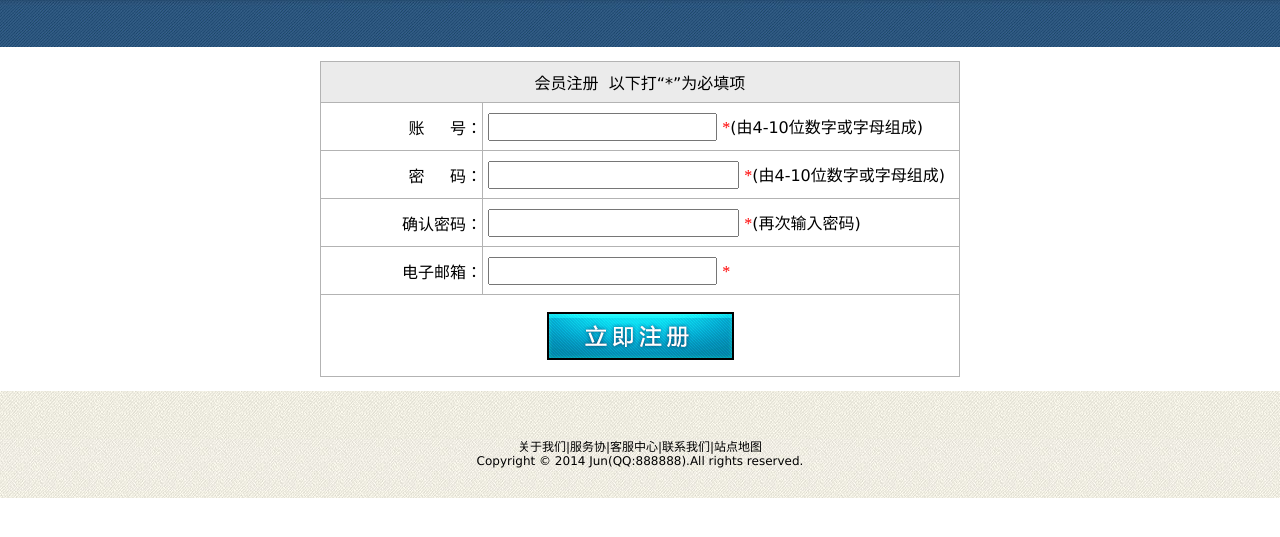
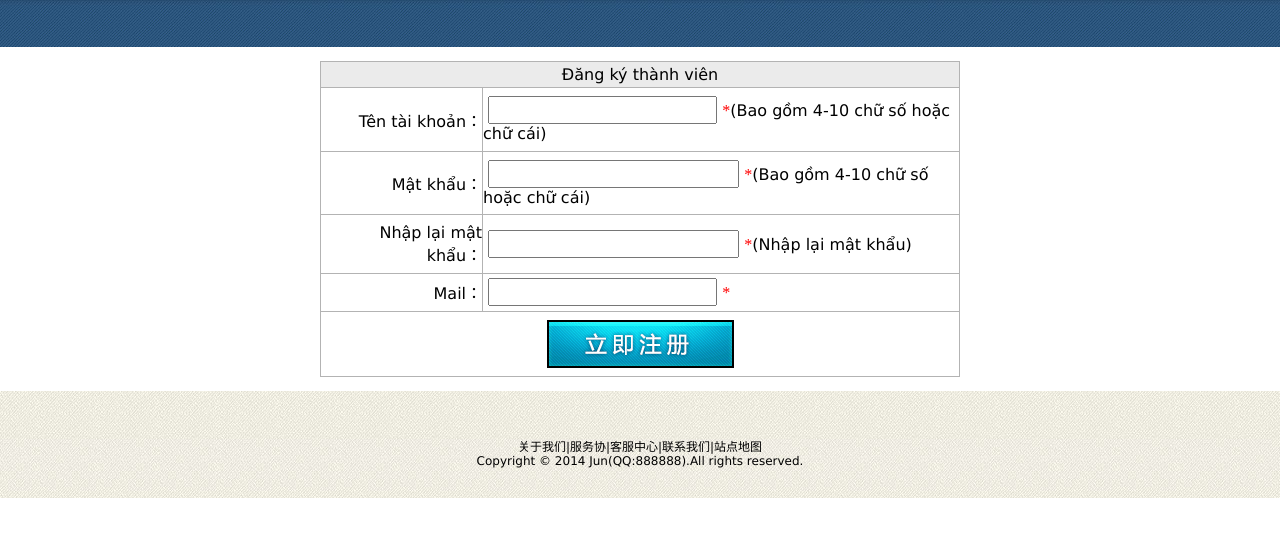
Before and after one commit to SakuraEvilStore/TNGH2018, a PHP site: page / in a window 1280 px wide. Shown: the part 200-737 px from the top of the page. Run offline with PHP 8.4, Linux system fonts and the light colour scheme.

Commit message:
first commit

```diff
--- a/index.php
+++ b/index.php
@@ -21,21 +21,21 @@
 	$Email = Trim($Email);
 
         if (empty($Login) || empty($Pass) || empty($Repass) || empty($Email)) {
-                echo "<script>alert('内容不能为空！');</script>";
+                echo "<script>alert('Nội dung không được để trống!');</script>";
             }
 
         elseif ((ereg("[^0-9a-zA-Z_-]", $Login, $Txt)) or ((StrLen($Pass) < 4) or (StrLen($Pass) > 10))) {
-                echo "<script>alert('帐号由4-10位数字或字母组成！');</script>";
+                echo "<script>alert('Tài khoản bao gồm 4-10 chữ số hoặc chữ cái!');</script>";
             }
 
         elseif ((ereg("[^0-9a-zA-Z_-]", $Pass, $Txt)) or ((StrLen($Pass) < 4) or (StrLen($Pass) > 10))) {
                 echo "<script>alert('密码由4-10数字或字母组成！');</script>";
             }
         elseif ($Pass != $Repass) {
-                echo "<script>alert('两次密码输入不一致！');</script>";
+                echo "<script>alert('Mật khẩu bao gồm 4-10 số hoặc chữ cái!');</script>";
             }
         elseif (StrPos('\'', $Email)) {
-                echo "<script>alert('邮箱格式输入错误！');</script>";
+                echo "<script>alert('Lỗi nhập định dạng e-mail!');</script>";
             }
         else {
 			  $Salt = "0x".md5($Login.$Pass);
@@ -72,25 +72,25 @@
 	<form action="" method="post" >&nbsp;
   <table width="640" height="316" border="0" align="center" cellpadding="5" cellspacing="1" bgcolor="#B3B3B3">
     <tr>
-      <td colspan="2" align="center" bgcolor="#EBEBEB">会员注册&nbsp;&nbsp;以下打“*”为必填项</td>
+      <td colspan="2" align="center" bgcolor="#EBEBEB">Đăng ký thành viên</td>
     </tr>
     <tr>
-      <td width="156" align="right" bgcolor="#FFFFFF">账&nbsp;&nbsp;&nbsp;&nbsp;&nbsp;号：</td>
+      <td width="156" align="right" bgcolor="#FFFFFF">Tên tài khoản：</td>
       <td width="461" bgcolor="#FFFFFF">&nbsp;<input name="login" type="text" size="18" />
-      <font color="#FF0000"> *</font>(由4-10位数字或字母组成)</td>
+      <font color="#FF0000"> *</font>(Bao gồm 4-10 chữ số hoặc chữ cái)</td>
     </tr>
     <tr>
-      <td align="right" bgcolor="#FFFFFF">密&nbsp;&nbsp;&nbsp;&nbsp;&nbsp;码：</td>
+      <td align="right" bgcolor="#FFFFFF">Mật khẩu：</td>
       <td bgcolor="#FFFFFF">&nbsp;<input name="passwd" type="password" size="20" />
-      <font color="#FF0000"> *</font>(由4-10位数字或字母组成)</td>
+      <font color="#FF0000"> *</font>(Bao gồm 4-10 chữ số hoặc chữ cái)</td>
     </tr>
     <tr>
-      <td align="right" bgcolor="#FFFFFF">确认密码：</td>
+      <td align="right" bgcolor="#FFFFFF">Nhập lại mật khẩu：</td>
       <td bgcolor="#FFFFFF">&nbsp;<input name="repasswd" type="password" size="20" />
-      <font color="#FF0000"> *</font>(再次输入密码)</td>
+      <font color="#FF0000"> *</font>(Nhập lại mật khẩu)</td>
     </tr>
     <tr>
-      <td align="right" bgcolor="#FFFFFF">电子邮箱：</td>
+      <td align="right" bgcolor="#FFFFFF">Mail：</td>
       <td bgcolor="#FFFFFF">&nbsp;<input name="email" type="text" size="18" />
       <font color="#FF0000"> *</font></td>
     </tr>
```
